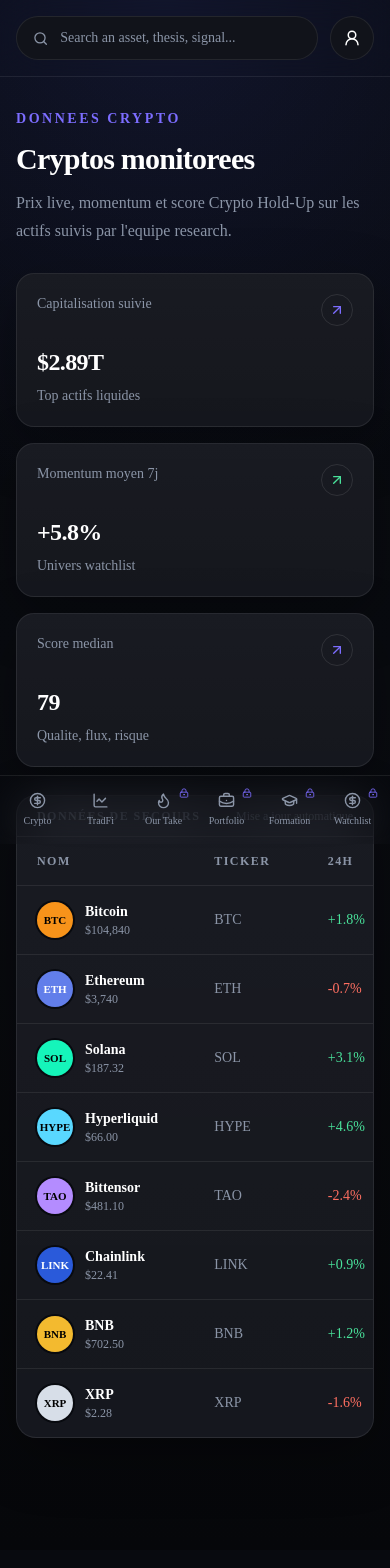
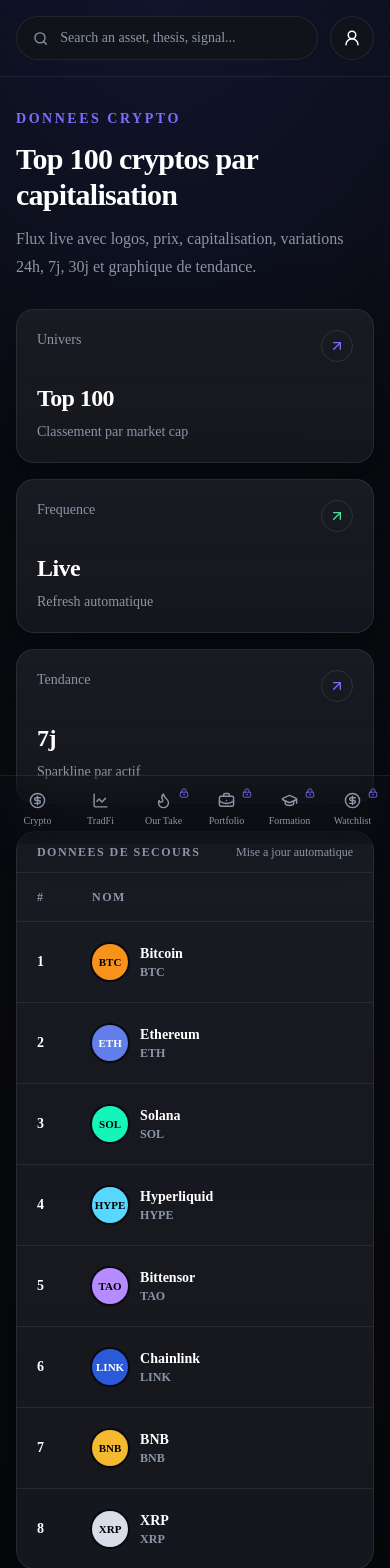
Before and after one commit to Azathustra/HypurrScope, a Next.js app: page /cryptos in a window 390 px wide. Shown: the top 1568 px of the page. Built offline with nearby package versions, Linux system fonts and the light colour scheme; no server answers.

Commit message:
Expand market data tables

```diff
--- a/app/api/markets/crypto/route.ts
+++ b/app/api/markets/crypto/route.ts
@@ -1,24 +1,12 @@
 import { NextResponse } from "next/server";
 import { cryptoFallbackRows, formatCompactUsd, formatUsd, type MarketRow } from "@/lib/market-data";
-
-const trackedAssets = [
-  { id: "bitcoin", name: "Bitcoin", ticker: "BTC", score: 92 },
-  { id: "ethereum", name: "Ethereum", ticker: "ETH", score: 81 },
-  { id: "solana", name: "Solana", ticker: "SOL", score: 84 },
-  { id: "hyperliquid", name: "Hyperliquid", ticker: "HYPE", score: 89 },
-  { id: "bittensor", name: "Bittensor", ticker: "TAO", score: 76 },
-  { id: "chainlink", name: "Chainlink", ticker: "LINK", score: 78 },
-  { id: "binancecoin", name: "BNB", ticker: "BNB", score: 72 },
-  { id: "ripple", name: "XRP", ticker: "XRP", score: 61 }
-];
 
 export const revalidate = 60;
 
 export async function GET() {
   try {
-    const ids = trackedAssets.map((asset) => asset.id).join(",");
     const response = await fetch(
-      `https://api.coingecko.com/api/v3/coins/markets?vs_currency=usd&ids=${ids}&price_change_percentage=24h,7d`,
+      "https://api.coingecko.com/api/v3/coins/markets?vs_currency=usd&order=market_cap_desc&per_page=100&page=1&sparkline=true&price_change_percentage=24h,7d,30d",
       { next: { revalidate: 60 } }
     );
 
@@ -27,33 +15,32 @@ export async function GET() {
     }
 
     const payload = await response.json();
-    const rows: MarketRow[] = trackedAssets.map((asset) => {
-      const live = payload.find((item: { id: string }) => item.id === asset.id);
+    const rows: MarketRow[] = payload.map((coin: {
+      market_cap_rank?: number;
+      name: string;
+      symbol: string;
+      image?: string;
+      current_price?: number;
+      price_change_percentage_24h_in_currency?: number;
+      price_change_percentage_7d_in_currency?: number;
+      price_change_percentage_30d_in_currency?: number;
+      market_cap?: number;
+      sparkline_in_7d?: { price?: number[] };
+    }) => ({
+      rank: coin.market_cap_rank,
+      name: coin.name,
+      ticker: coin.symbol.toUpperCase(),
+      logoUrl: coin.image,
+      price: formatUsd(coin.current_price),
+      day: Number((coin.price_change_percentage_24h_in_currency ?? 0).toFixed(2)),
+      week: Number((coin.price_change_percentage_7d_in_currency ?? 0).toFixed(2)),
+      month: Number((coin.price_change_percentage_30d_in_currency ?? 0).toFixed(2)),
+      cap: formatCompactUsd(coin.market_cap),
+      score: Math.max(50, Math.min(96, 98 - Math.round((coin.market_cap_rank ?? 100) / 2))),
+      sparkline: coin.sparkline_in_7d?.price?.filter((value) => typeof value === "number").slice(-80)
+    }));
 
-      if (!live) {
-        return cryptoFallbackRows.find((row) => row.ticker === asset.ticker) ?? {
-          name: asset.name,
-          ticker: asset.ticker,
-          price: "-",
-          day: 0,
-          week: 0,
-          cap: "-",
-          score: asset.score
-        };
-      }
-
-      return {
-        name: asset.name,
-        ticker: asset.ticker,
-        price: formatUsd(live.current_price),
-        day: Number((live.price_change_percentage_24h_in_currency ?? live.price_change_percentage_24h ?? 0).toFixed(2)),
-        week: Number((live.price_change_percentage_7d_in_currency ?? 0).toFixed(2)),
-        cap: formatCompactUsd(live.market_cap),
-        score: asset.score
-      };
-    });
-
-    return NextResponse.json({ rows, source: "coingecko" });
+    return NextResponse.json({ rows, source: "coingecko-top-100" });
   } catch {
     return NextResponse.json({ rows: cryptoFallbackRows, source: "fallback" });
   }
--- a/app/api/markets/tradfi/route.ts
+++ b/app/api/markets/tradfi/route.ts
@@ -2,18 +2,41 @@ import { NextResponse } from "next/server";
 import { formatCompactUsd, formatUsd, tradfiFallbackRows, type MarketRow } from "@/lib/market-data";
 
 const trackedAssets = [
-  { symbol: "SPY", name: "S&P 500 ETF", score: 82 },
-  { symbol: "QQQ", name: "Nasdaq 100 ETF", score: 84 },
-  { symbol: "GLD", name: "Gold ETF", score: 77 },
-  { symbol: "NVDA", name: "NVIDIA", score: 88 },
-  { symbol: "AAPL", name: "Apple", score: 74 },
-  { symbol: "TSLA", name: "Tesla", score: 71 }
+  { symbol: "SPY", name: "S&P 500 ETF" },
+  { symbol: "QQQ", name: "Nasdaq 100 ETF" },
+  { symbol: "DIA", name: "Dow Jones ETF" },
+  { symbol: "IWM", name: "Russell 2000 ETF" },
+  { symbol: "GLD", name: "Gold ETF" },
+  { symbol: "SLV", name: "Silver ETF" },
+  { symbol: "TLT", name: "20Y Treasury ETF" },
+  { symbol: "UUP", name: "US Dollar ETF" },
+  { symbol: "NVDA", name: "NVIDIA" },
+  { symbol: "AAPL", name: "Apple" },
+  { symbol: "MSFT", name: "Microsoft" },
+  { symbol: "AMZN", name: "Amazon" },
+  { symbol: "GOOGL", name: "Alphabet" },
+  { symbol: "META", name: "Meta Platforms" },
+  { symbol: "TSLA", name: "Tesla" },
+  { symbol: "AMD", name: "AMD" },
+  { symbol: "AVGO", name: "Broadcom" },
+  { symbol: "NFLX", name: "Netflix" },
+  { symbol: "JPM", name: "JPMorgan" },
+  { symbol: "BAC", name: "Bank of America" },
+  { symbol: "GS", name: "Goldman Sachs" },
+  { symbol: "XOM", name: "Exxon Mobil" },
+  { symbol: "CVX", name: "Chevron" },
+  { symbol: "COIN", name: "Coinbase" },
+  { symbol: "MSTR", name: "MicroStrategy" },
+  { symbol: "MARA", name: "MARA Holdings" },
+  { symbol: "RIOT", name: "Riot Platforms" },
+  { symbol: "IBIT", name: "iShares Bitcoin Trust" },
+  { symbol: "ETHA", name: "iShares Ethereum Trust" }
 ];
 
 export const revalidate = 60;
 
 async function getQuote(symbol: string) {
-  const response = await fetch(`https://query1.finance.yahoo.com/v8/finance/chart/${encodeURIComponent(symbol)}?range=7d&interval=1d`, {
+  const response = await fetch(`https://query1.finance.yahoo.com/v8/finance/chart/${encodeURIComponent(symbol)}?range=1mo&interval=1d`, {
     next: { revalidate: 60 }
   });
 
@@ -23,10 +46,15 @@ async function getQuote(symbol: string) {
   return payload.chart?.result?.[0] ?? null;
 }
 
+function percentChange(current: number, previous?: number) {
+  if (!previous) return 0;
+  return ((current - previous) / previous) * 100;
+}
+
 export async function GET() {
   try {
     const quotes = await Promise.all(
-      trackedAssets.map(async (asset) => {
+      trackedAssets.map(async (asset, index) => {
         const result = await getQuote(asset.symbol);
         const meta = result?.meta;
         const closes = (result?.indicators?.quote?.[0]?.close ?? []).filter((value: number | null) => typeof value === "number");
@@ -37,23 +65,26 @@ export async function GET() {
 
         const price = meta.regularMarketPrice ?? closes.at(-1);
         const previousClose = meta.previousClose ?? closes.at(-2) ?? price;
-        const weekOpen = closes[0] ?? price;
-        const day = previousClose ? ((price - previousClose) / previousClose) * 100 : 0;
-        const week = weekOpen ? ((price - weekOpen) / weekOpen) * 100 : 0;
+        const weekOpen = closes.at(-6) ?? closes[0] ?? price;
+        const monthOpen = closes[0] ?? price;
+        const rank = index + 1;
 
         return {
+          rank,
           name: asset.name,
           ticker: asset.symbol,
           price: formatUsd(price),
-          day: Number(day.toFixed(2)),
-          week: Number(week.toFixed(2)),
+          day: Number(percentChange(price, previousClose).toFixed(2)),
+          week: Number(percentChange(price, weekOpen).toFixed(2)),
+          month: Number(percentChange(price, monthOpen).toFixed(2)),
           cap: formatCompactUsd(meta.marketCap),
-          score: asset.score
+          score: Math.max(50, Math.min(94, 92 - Math.round(index / 2))),
+          sparkline: closes.slice(-30)
         } satisfies MarketRow;
       })
     );
 
-    return NextResponse.json({ rows: quotes.filter(Boolean), source: "yahoo" });
+    return NextResponse.json({ rows: quotes.filter(Boolean), source: "yahoo-watchlist" });
   } catch {
     return NextResponse.json({ rows: tradfiFallbackRows, source: "fallback" });
   }
--- a/app/cryptos/page.tsx
+++ b/app/cryptos/page.tsx
@@ -7,15 +7,15 @@ export default function CryptosPage() {
     <div className="space-y-7">
       <div>
         <p className="text-sm font-semibold uppercase tracking-[0.18em] text-accent">Donnees crypto</p>
-        <h1 className="mt-3 text-3xl font-semibold tracking-tight text-white lg:text-5xl">Cryptos monitorees</h1>
+        <h1 className="mt-3 text-3xl font-semibold tracking-tight text-white lg:text-5xl">Top 100 cryptos par capitalisation</h1>
         <p className="mt-3 max-w-3xl text-base leading-7 text-muted">
-          Prix live, momentum et score Crypto Hold-Up sur les actifs suivis par l'equipe research.
+          Flux live avec logos, prix, capitalisation, variations 24h, 7j, 30j et graphique de tendance.
         </p>
       </div>
       <div className="grid gap-4 md:grid-cols-3">
-        <StatCard label="Capitalisation suivie" value="$2.89T" detail="Top actifs liquides" />
-        <StatCard label="Momentum moyen 7j" value="+5.8%" detail="Univers watchlist" tone="positive" />
-        <StatCard label="Score median" value="79" detail="Qualite, flux, risque" />
+        <StatCard label="Univers" value="Top 100" detail="Classement par market cap" />
+        <StatCard label="Frequence" value="Live" detail="Refresh automatique" tone="positive" />
+        <StatCard label="Tendance" value="7j" detail="Sparkline par actif" />
       </div>
       <DataTable rows={cryptoFallbackRows} endpoint="/api/markets/crypto" />
     </div>
--- a/app/tradfi/page.tsx
+++ b/app/tradfi/page.tsx
@@ -7,15 +7,15 @@ export default function TradFiPage() {
     <div className="space-y-7">
       <div>
         <p className="text-sm font-semibold uppercase tracking-[0.18em] text-accent">Donnees TradFi</p>
-        <h1 className="mt-3 text-3xl font-semibold tracking-tight text-white lg:text-5xl">Marches suivis</h1>
+        <h1 className="mt-3 text-3xl font-semibold tracking-tight text-white lg:text-5xl">Watchlist TradFi live</h1>
         <p className="mt-3 max-w-3xl text-base leading-7 text-muted">
-          Indices, actions et couvertures macro suivis avec prix live et score Crypto Hold-Up.
+          Indices, ETF, actions tech, banques, energie et proxies crypto avec variations 24h, 7j, 30j et tendance.
         </p>
       </div>
       <div className="grid gap-4 md:grid-cols-3">
-        <StatCard label="Univers suivi" value="6 actifs" detail="Indices, tech, or" />
-        <StatCard label="Momentum moyen 7j" value="+2.9%" detail="Watchlist TradFi" tone="positive" />
-        <StatCard label="Score median" value="80" detail="Trend, flux, risque" />
+        <StatCard label="Univers suivi" value="29 actifs" detail="Indices, ETF, actions" />
+        <StatCard label="Frequence" value="Live" detail="Yahoo Finance" tone="positive" />
+        <StatCard label="Tendance" value="30j" detail="Sparkline par actif" />
       </div>
       <DataTable rows={tradfiFallbackRows} endpoint="/api/markets/tradfi" />
     </div>
--- a/components/data-table.tsx
+++ b/components/data-table.tsx
@@ -1,6 +1,5 @@
 "use client";
 
-import Link from "next/link";
 import { useEffect, useState } from "react";
 import { AssetIcon } from "@/components/asset-icon";
 import { cn } from "@/lib/utils";
@@ -20,10 +19,10 @@ export function DataTable({ rows, endpoint }: { rows: MarketRow[]; endpoint?: st
       .then((payload: { rows?: MarketRow[]; source?: string }) => {
         if (!active || !payload.rows?.length) return;
         setTableRows(payload.rows);
-        setSource(payload.source === "fallback" ? "Données de secours" : "Prix live");
+        setSource(payload.source === "fallback" ? "Donnees de secours" : "Flux marche live");
       })
       .catch(() => {
-        if (active) setSource("Données de secours");
+        if (active) setSource("Donnees de secours");
       });
 
     return () => {
@@ -37,41 +36,38 @@ export function DataTable({ rows, endpoint }: { rows: MarketRow[]; endpoint?: st
         <p className="text-xs font-semibold uppercase tracking-[0.12em] text-muted">{source}</p>
         {endpoint ? <p className="text-xs text-muted">Mise a jour automatique</p> : null}
       </div>
-      <div className="min-w-[820px]">
-        <div className="grid grid-cols-[1.25fr_0.8fr_0.65fr_0.65fr_0.85fr_0.75fr_0.55fr] border-b border-line px-5 py-4 text-xs font-semibold uppercase tracking-[0.12em] text-muted">
+      <div className="min-w-[1260px]">
+        <div className="grid grid-cols-[0.35fr_2fr_0.85fr_0.7fr_0.7fr_0.7fr_1fr_1.45fr] border-b border-line px-5 py-4 text-xs font-semibold uppercase tracking-[0.12em] text-muted">
+          <span>#</span>
           <span>Nom</span>
-          <span>Ticker</span>
-          <span>24h</span>
-          <span>7j</span>
-          <span>Market cap</span>
-          <span>Score</span>
-          <span />
+          <span className="text-right">Prix</span>
+          <span className="text-right">24h %</span>
+          <span className="text-right">7j %</span>
+          <span className="text-right">30j %</span>
+          <span className="text-right">Capitalisation</span>
+          <span className="text-right">Derniere tendance</span>
         </div>
-        {tableRows.map((row) => (
+        {tableRows.map((row, index) => (
           <div
-            key={row.ticker}
-            className="grid grid-cols-[1.25fr_0.8fr_0.65fr_0.65fr_0.85fr_0.75fr_0.55fr] items-center border-b border-line px-5 py-4 last:border-b-0 hover:bg-white/[0.025]"
+            key={`${row.ticker}-${index}`}
+            className="grid grid-cols-[0.35fr_2fr_0.85fr_0.7fr_0.7fr_0.7fr_1fr_1.45fr] items-center border-b border-line px-5 py-4 last:border-b-0 hover:bg-white/[0.025]"
           >
+            <span className="text-sm font-semibold text-white">{row.rank ?? index + 1}</span>
             <div className="flex items-center gap-3">
-              <AssetIcon ticker={row.ticker} />
-              <div>
-                <p className="text-sm font-semibold text-white">{row.name}</p>
-                <p className="text-xs text-muted">{row.price}</p>
+              <AssetIcon ticker={row.ticker} imageUrl={row.logoUrl} />
+              <div className="min-w-0">
+                <p className="truncate text-sm font-semibold text-white">{row.name}</p>
+                <p className="text-xs font-semibold uppercase text-muted">{row.ticker}</p>
               </div>
             </div>
-            <span className="text-sm text-muted">{row.ticker}</span>
+            <span className="text-right text-sm font-semibold text-white">{row.price}</span>
             <Percent value={row.day} />
             <Percent value={row.week} />
-            <span className="text-sm text-white">{row.cap}</span>
-            <span className="w-fit rounded-full bg-accent/14 px-3 py-1 text-sm font-semibold text-white">
-              {row.score}
-            </span>
-            <Link
-              href="/feed"
-              className="rounded-full border border-line px-3 py-1.5 text-center text-xs font-semibold text-white transition hover:border-white/16"
-            >
-              Voir
-            </Link>
+            <Percent value={row.month ?? 0} muted={row.month === undefined} />
+            <span className="text-right text-sm font-semibold text-white">{row.cap}</span>
+            <div className="flex justify-end">
+              <Sparkline values={row.sparkline} trend={row.week || row.day} />
+            </div>
           </div>
         ))}
       </div>
@@ -79,11 +75,51 @@ export function DataTable({ rows, endpoint }: { rows: MarketRow[]; endpoint?: st
   );
 }
 
-function Percent({ value }: { value: number }) {
+function Percent({ value, muted = false }: { value: number; muted?: boolean }) {
+  if (muted) {
+    return <span className="text-right text-sm font-medium text-muted">-</span>;
+  }
+
   return (
-    <span className={cn("text-sm font-medium", value >= 0 ? "text-positive" : "text-negative")}>
+    <span className={cn("text-right text-sm font-semibold", value >= 0 ? "text-positive" : "text-negative")}>
       {value >= 0 ? "+" : ""}
-      {value}%
+      {value.toFixed(2)}%
     </span>
   );
 }
+
+function Sparkline({ values, trend }: { values?: number[]; trend: number }) {
+  const cleanValues = values?.filter((value) => typeof value === "number" && Number.isFinite(value)).slice(-80) ?? [];
+
+  if (cleanValues.length < 2) {
+    return <div className="h-12 w-44 rounded-xl border border-line bg-white/[0.025]" />;
+  }
+
+  const width = 176;
+  const height = 48;
+  const min = Math.min(...cleanValues);
+  const max = Math.max(...cleanValues);
+  const range = max - min || 1;
+  const points = cleanValues
+    .map((value, index) => {
+      const x = (index / (cleanValues.length - 1)) * width;
+      const y = height - ((value - min) / range) * (height - 8) - 4;
+      return `${x.toFixed(2)},${y.toFixed(2)}`;
+    })
+    .join(" ");
+
+  const color = trend >= 0 ? "#23C782" : "#FF5B4D";
+
+  return (
+    <svg viewBox={`0 0 ${width} ${height}`} className="h-12 w-44 overflow-visible">
+      <polyline
+        points={points}
+        fill="none"
+        stroke={color}
+        strokeWidth="2.4"
+        strokeLinecap="round"
+        strokeLinejoin="round"
+      />
+    </svg>
+  );
+}
--- a/lib/market-data.ts
+++ b/lib/market-data.ts
@@ -1,31 +1,35 @@
 export type MarketRow = {
+  rank?: number;
   name: string;
   ticker: string;
+  logoUrl?: string;
   price: string;
   day: number;
   week: number;
+  month?: number;
   cap: string;
   score: number;
+  sparkline?: number[];
 };
 
 export const cryptoFallbackRows: MarketRow[] = [
-  { name: "Bitcoin", ticker: "BTC", price: "$104,840", day: 1.8, week: 5.4, cap: "$2.08T", score: 92 },
-  { name: "Ethereum", ticker: "ETH", price: "$3,740", day: -0.7, week: 2.2, cap: "$451B", score: 81 },
-  { name: "Solana", ticker: "SOL", price: "$187.32", day: 3.1, week: 9.8, cap: "$91B", score: 84 },
-  { name: "Hyperliquid", ticker: "HYPE", price: "$66.00", day: 4.6, week: 18.2, cap: "$21.9B", score: 89 },
-  { name: "Bittensor", ticker: "TAO", price: "$481.10", day: -2.4, week: 6.1, cap: "$3.6B", score: 76 },
-  { name: "Chainlink", ticker: "LINK", price: "$22.41", day: 0.9, week: 4.7, cap: "$14.3B", score: 78 },
-  { name: "BNB", ticker: "BNB", price: "$702.50", day: 1.2, week: 3.1, cap: "$102B", score: 72 },
-  { name: "XRP", ticker: "XRP", price: "$2.28", day: -1.6, week: -3.4, cap: "$131B", score: 61 }
+  { rank: 1, name: "Bitcoin", ticker: "BTC", price: "$104,840", day: 1.8, week: 5.4, month: 8.2, cap: "$2.08T", score: 92, sparkline: [96, 98, 101, 99, 103, 105, 104] },
+  { rank: 2, name: "Ethereum", ticker: "ETH", price: "$3,740", day: -0.7, week: 2.2, month: 4.1, cap: "$451B", score: 81, sparkline: [92, 94, 95, 93, 96, 97, 95] },
+  { rank: 3, name: "Solana", ticker: "SOL", price: "$187.32", day: 3.1, week: 9.8, month: 12.4, cap: "$91B", score: 84, sparkline: [70, 74, 78, 81, 86, 90, 94] },
+  { rank: 4, name: "Hyperliquid", ticker: "HYPE", price: "$66.00", day: 4.6, week: 18.2, month: 22.1, cap: "$21.9B", score: 89, sparkline: [44, 47, 51, 58, 61, 64, 66] },
+  { rank: 5, name: "Bittensor", ticker: "TAO", price: "$481.10", day: -2.4, week: 6.1, month: -3.3, cap: "$3.6B", score: 76, sparkline: [500, 492, 488, 494, 486, 478, 481] },
+  { rank: 6, name: "Chainlink", ticker: "LINK", price: "$22.41", day: 0.9, week: 4.7, month: 6.6, cap: "$14.3B", score: 78, sparkline: [20, 20.4, 21, 21.6, 22.1, 21.9, 22.4] },
+  { rank: 7, name: "BNB", ticker: "BNB", price: "$702.50", day: 1.2, week: 3.1, month: 2.7, cap: "$102B", score: 72, sparkline: [680, 688, 692, 697, 701, 699, 702] },
+  { rank: 8, name: "XRP", ticker: "XRP", price: "$2.28", day: -1.6, week: -3.4, month: -5.1, cap: "$131B", score: 61, sparkline: [2.42, 2.39, 2.36, 2.31, 2.34, 2.29, 2.28] }
 ];
 
 export const tradfiFallbackRows: MarketRow[] = [
-  { name: "S&P 500 ETF", ticker: "SPY", price: "$640.12", day: 0.4, week: 1.8, cap: "$690B", score: 82 },
-  { name: "Nasdaq 100 ETF", ticker: "QQQ", price: "$575.30", day: 0.6, week: 2.4, cap: "$345B", score: 84 },
-  { name: "Gold ETF", ticker: "GLD", price: "$318.44", day: -0.2, week: 0.9, cap: "$92B", score: 77 },
-  { name: "NVIDIA", ticker: "NVDA", price: "$181.20", day: 1.1, week: 4.3, cap: "$4.45T", score: 88 },
-  { name: "Apple", ticker: "AAPL", price: "$212.40", day: -0.3, week: 1.1, cap: "$3.15T", score: 74 },
-  { name: "Tesla", ticker: "TSLA", price: "$345.70", day: 2.2, week: 6.7, cap: "$1.10T", score: 71 }
+  { rank: 1, name: "S&P 500 ETF", ticker: "SPY", price: "$640.12", day: 0.4, week: 1.8, month: 4.9, cap: "$690B", score: 82, sparkline: [620, 625, 628, 632, 636, 638, 640] },
+  { rank: 2, name: "Nasdaq 100 ETF", ticker: "QQQ", price: "$575.30", day: 0.6, week: 2.4, month: 6.8, cap: "$345B", score: 84, sparkline: [540, 548, 553, 562, 570, 573, 575] },
+  { rank: 3, name: "Gold ETF", ticker: "GLD", price: "$318.44", day: -0.2, week: 0.9, month: 2.1, cap: "$92B", score: 77, sparkline: [311, 314, 316, 319, 317, 318, 318] },
+  { rank: 4, name: "NVIDIA", ticker: "NVDA", price: "$181.20", day: 1.1, week: 4.3, month: 10.2, cap: "$4.45T", score: 88, sparkline: [160, 164, 169, 172, 176, 179, 181] },
+  { rank: 5, name: "Apple", ticker: "AAPL", price: "$212.40", day: -0.3, week: 1.1, month: 3.2, cap: "$3.15T", score: 74, sparkline: [205, 207, 209, 211, 213, 212, 212] },
+  { rank: 6, name: "Tesla", ticker: "TSLA", price: "$345.70", day: 2.2, week: 6.7, month: 14.8, cap: "$1.10T", score: 71, sparkline: [302, 310, 318, 329, 335, 341, 345] }
 ];
 
 export function formatUsd(value: number | null | undefined) {
```
Also changed, not shown: components/asset-icon.tsx (+11 -1 lines).
